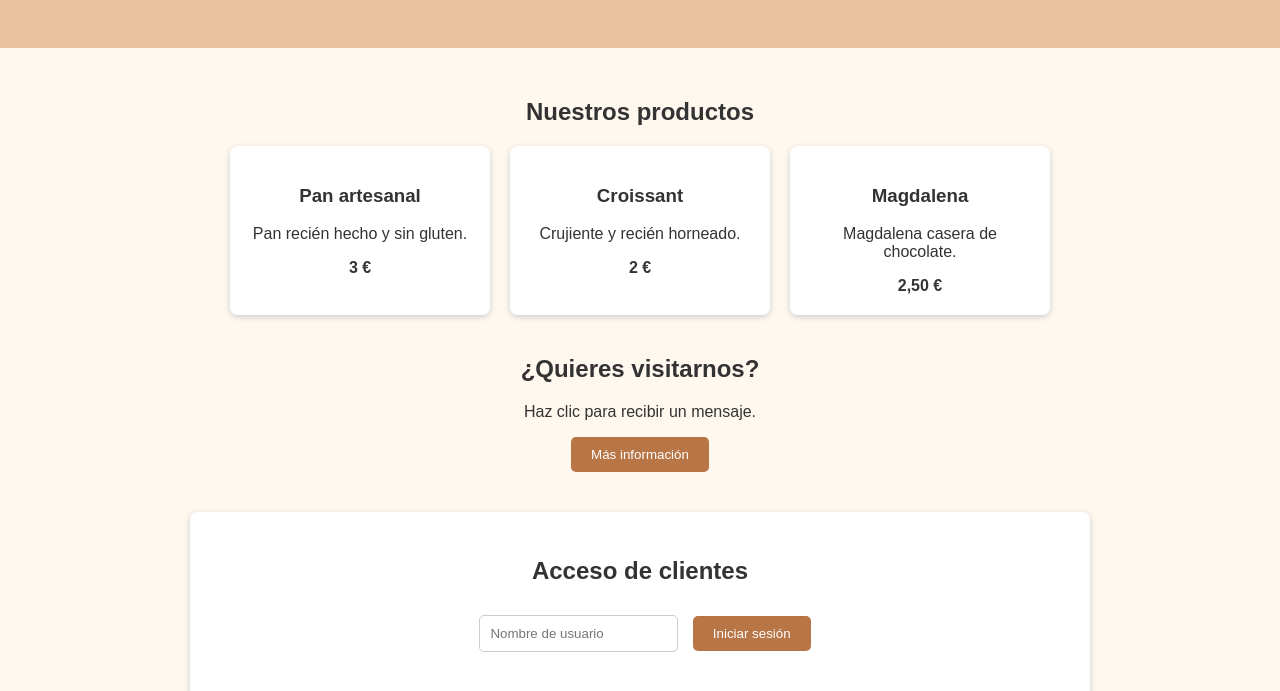
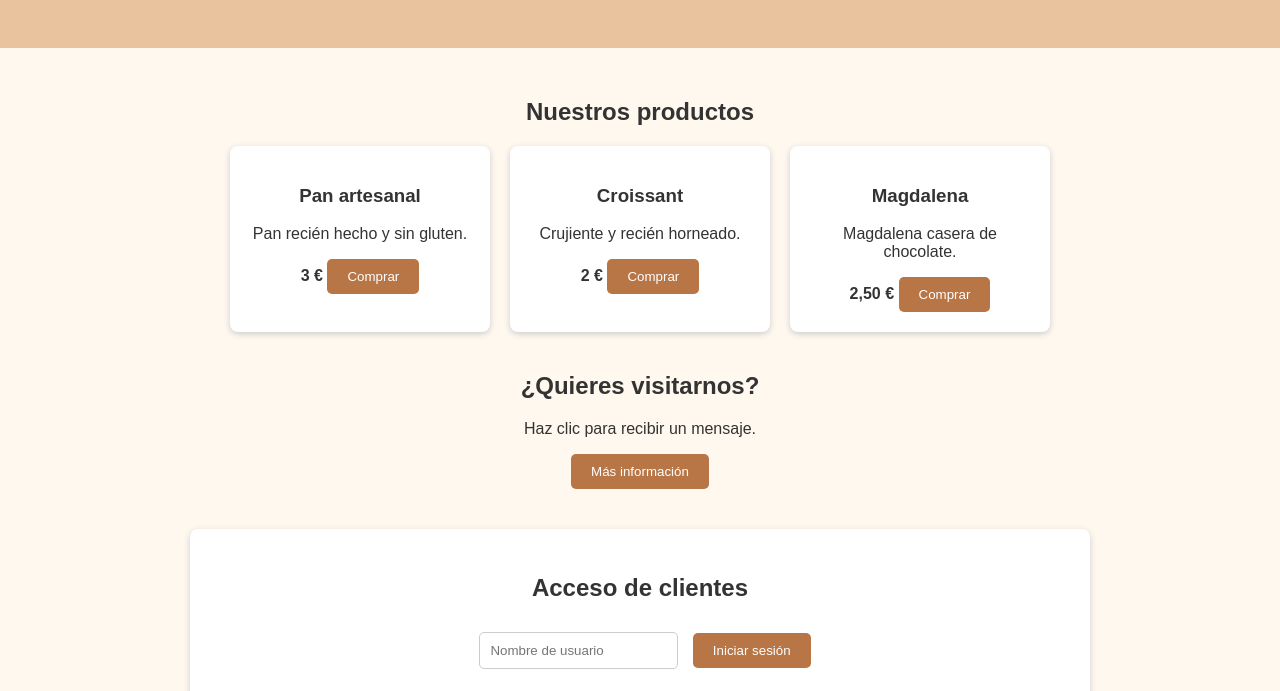
Before and after one commit to Nur-L/proyecto_ud1_lamazares_guerreiro, a plain HTML site: page index.html in a window 1280 px wide. Shown: the part 109-800 px from the top of the page. Drawn offline with Linux system fonts and the light colour scheme; a script that the page names is missing.

Commit message:
Ana crea botón compra en productos

```diff
--- a/index.html
+++ b/index.html
@@ -22,18 +22,21 @@
                     <h3>Pan artesanal</h3>
                     <p>Pan recién hecho y sin gluten.</p>
                     <strong>3 €</strong>
+		    <button id="boton">Comprar</button>
                 </article>
 
                 <article>
                     <h3>Croissant</h3>
                     <p>Crujiente y recién horneado.</p>
                     <strong>2 €</strong>
+		    <button id="boton">Comprar</button>
                 </article>
 
                 <article>
                     <h3>Magdalena</h3>
                     <p>Magdalena casera de chocolate.</p>
                     <strong>2,50 €</strong>
+		    <button id="boton">Comprar</button>
                 </article>
             </div>
         </section>
```
